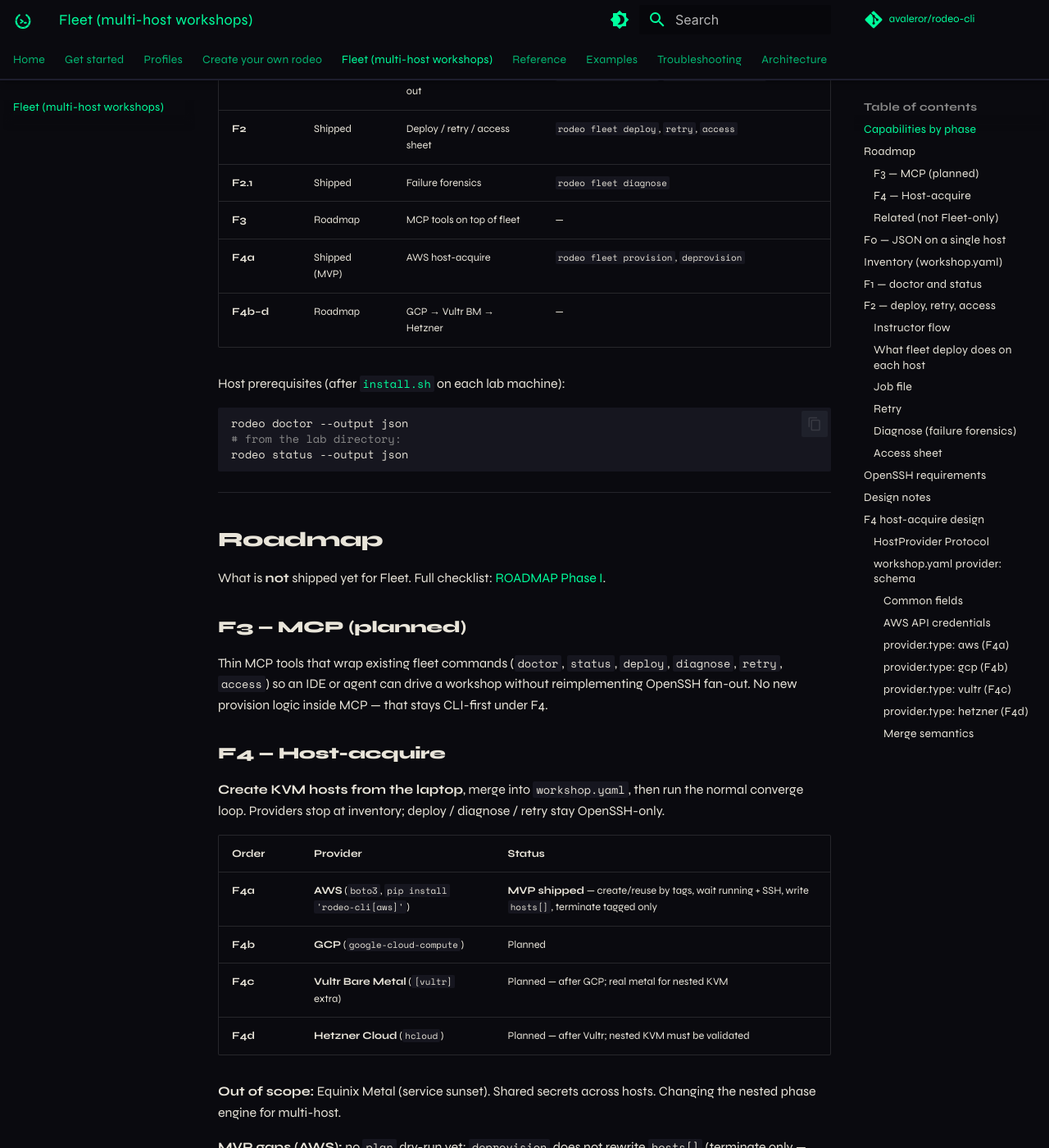
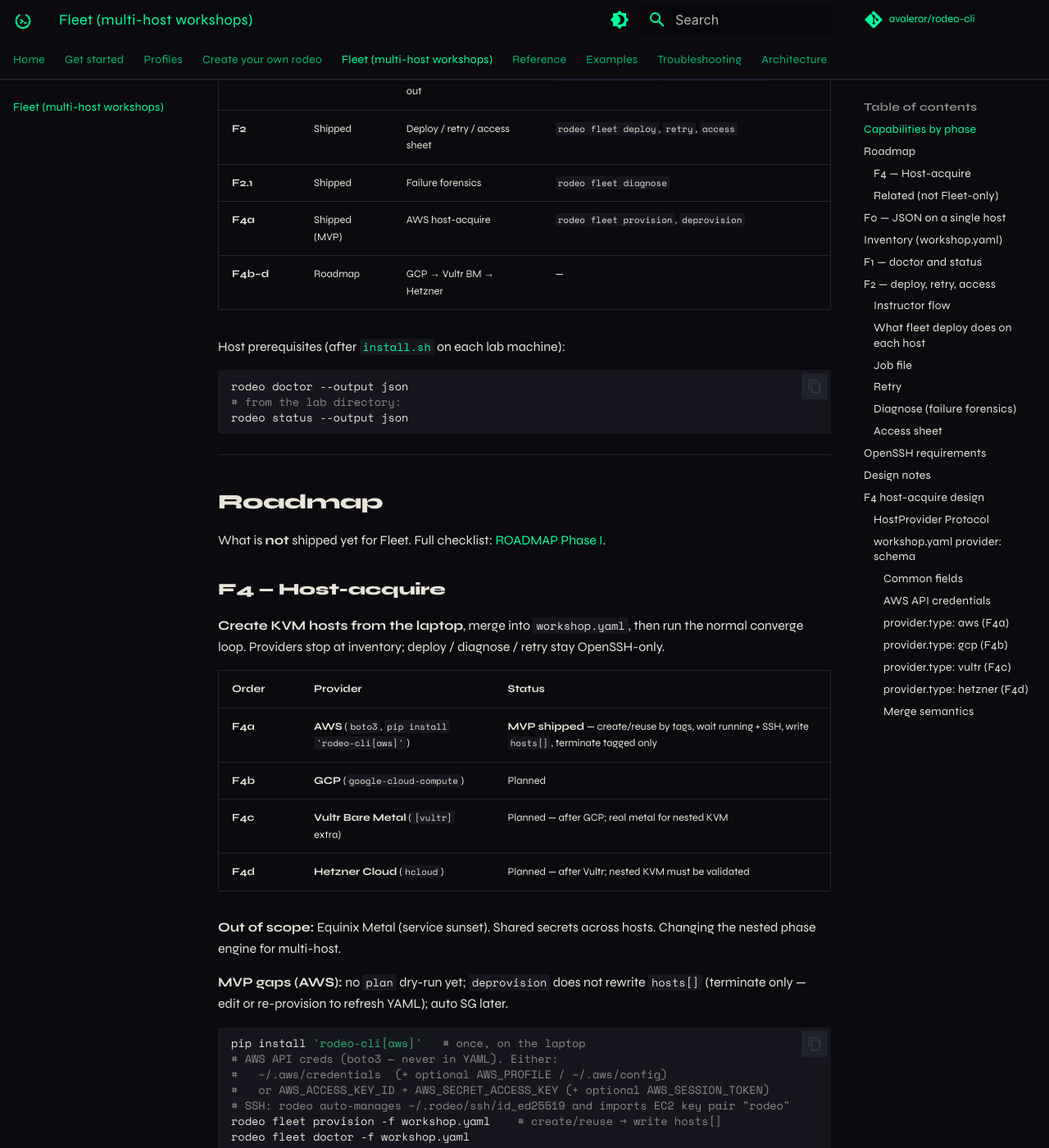
Before and after one commit to avaleror/rodeo-cli, an MkDocs documentation site: the page built from docs/fleet.md, in a window 1280 px wide and 1400 px high, scrolled down 524 px. Shown: the whole window at 82% size. Built offline with MkDocs 1.6.1 and Material for MkDocs 9.7.7, drawn with Linux system fonts in a browser that asks for light colours; comment, search, counter and statistics services are not loaded; some of the changed text lies outside the part shown.

Commit message:
chore: clean up code and roadmap, adapt to new requirements

```diff
--- a/docs/fleet.md
+++ b/docs/fleet.md
@@ -15,7 +15,6 @@ See also: [Get started](get-started.md) (single host), [Architecture](architectu
 | **F1** | Shipped | Inventory + read-only fan-out | `rodeo fleet doctor`, `rodeo fleet status` |
 | **F2** | Shipped | Deploy / retry / access sheet | `rodeo fleet deploy`, `retry`, `access` |
 | **F2.1** | Shipped | Failure forensics | `rodeo fleet diagnose` |
-| **F3** | Roadmap | MCP tools on top of fleet | — |
 | **F4a** | Shipped (MVP) | AWS host-acquire | `rodeo fleet provision`, `deprovision` |
 | **F4b–d** | Roadmap | GCP → Vultr BM → Hetzner | — |
 
@@ -32,13 +31,6 @@ rodeo status --output json
 ## Roadmap
 
 What is **not** shipped yet for Fleet. Full checklist: [ROADMAP Phase I](https://github.com/avaleror/rodeo-cli/blob/main/ROADMAP.md#phase-i--fleet--workshop-fan-out).
-
-### F3 — MCP (planned)
-
-Thin MCP tools that wrap existing fleet commands (`doctor`, `status`, `deploy`,
-`diagnose`, `retry`, `access`) so an IDE or agent can drive a workshop without
-reimplementing OpenSSH fan-out. No new provision logic inside MCP — that stays
-CLI-first under F4.
 
 ### F4 — Host-acquire
 
@@ -267,7 +259,7 @@ Fleet does **not** sudo-re-exec on the laptop.
 - `rodeo/fleet/ssh_exec.py` = laptop→KVM host.
 - Concurrency defaults: doctor/status `-j 8`; deploy/retry use `lab.concurrency`
   (default 4) unless `-j` is set. Prefer low concurrency for deploy (ISO/network).
-- See [Roadmap](#roadmap) for F3 MCP and F4 host-acquire. Equinix is out of scope.
+- See [Roadmap](#roadmap) for F4 host-acquire. Equinix is out of scope.
   Shared secrets and changing the phase pipeline stay out of Fleet.
 
 ---
```
Also changed, not shown: ROADMAP.md (+0 -1 lines), docs/architecture.md (+1 -1 lines), docs/get-started.md (+1 -1 lines), docs/index.md (+1 -1 lines).
